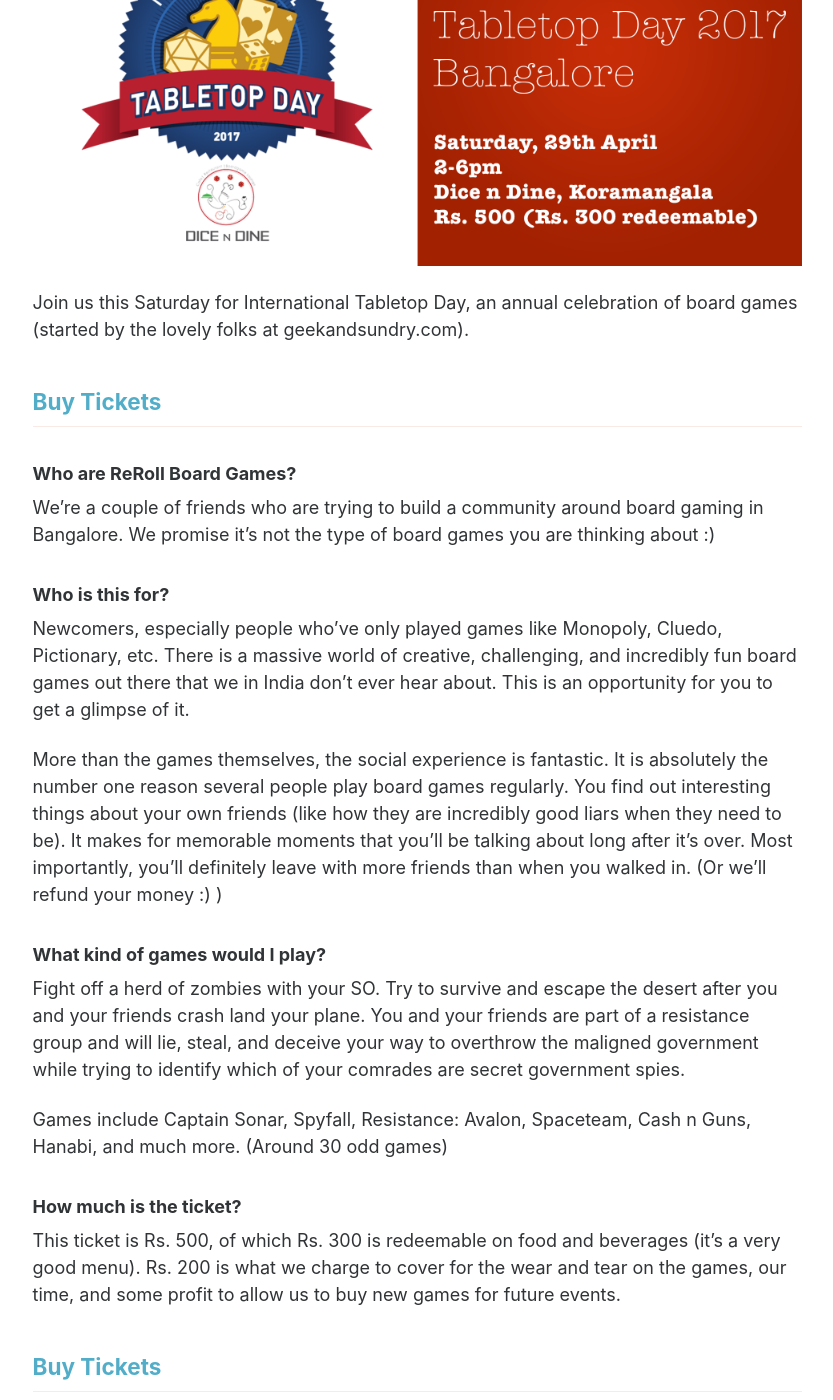
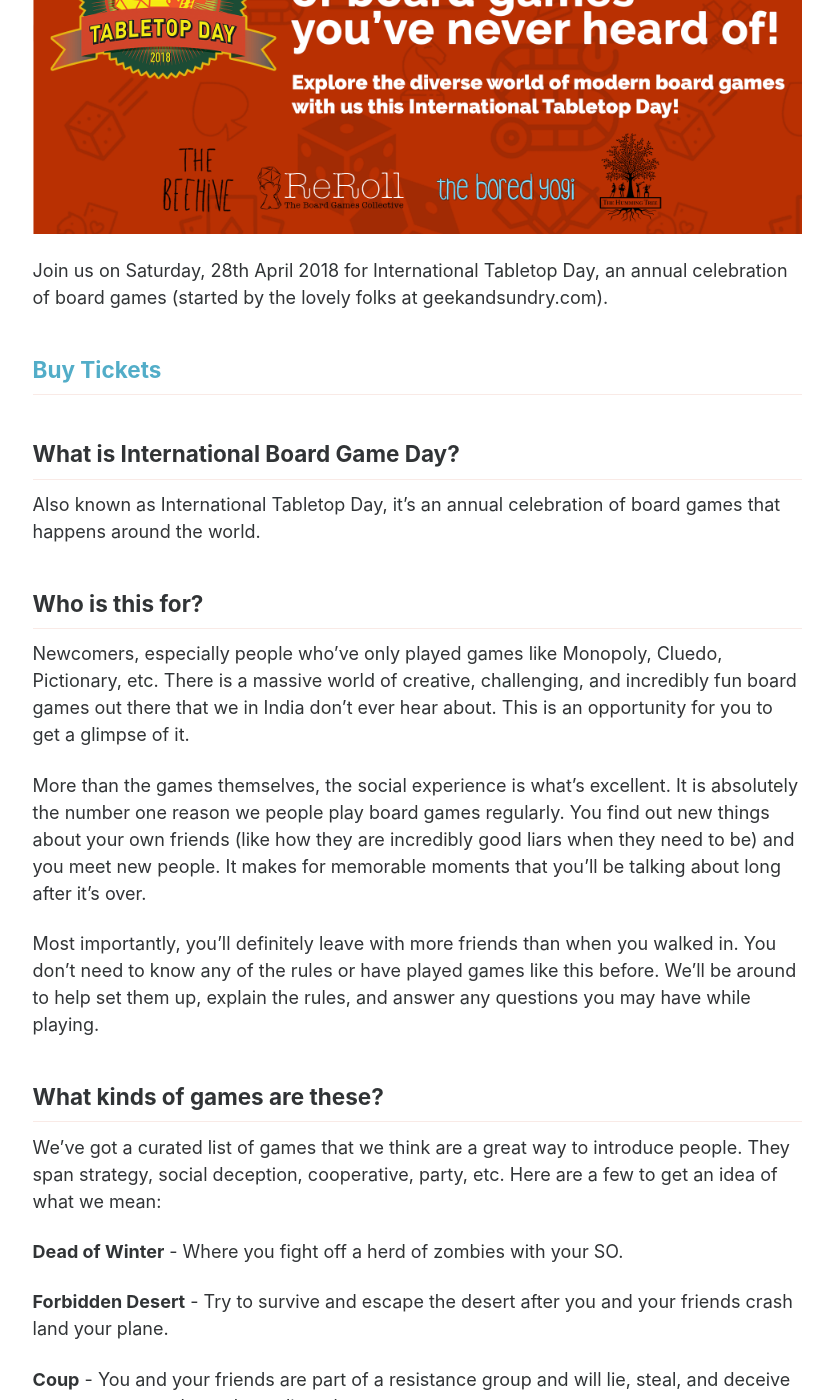
Before and after one commit to ReRollBLR/reroll.in, a Jekyll site: the page built from _pages/tabletopday.html, in a window 1280 px wide and 1400 px high, scrolled down 367 px. Shown: the whole window, without its empty margins (249-1082 px from the left). Built offline with Jekyll 4.4.1, drawn with Linux system fonts in a browser that asks for light colours; comment, search, counter and statistics services are not loaded; some of the changed text lies outside the part shown.

Commit message:
Added ITTD 2018

```diff
--- a/_data/navigation.yml
+++ b/_data/navigation.yml
@@ -1,5 +1,5 @@
 main:
+  - title: "International Tabletop Day 2018!"
+    url: '/tabletopday'
   - title: "Code of Conduct"
     url: '/code-of-conduct'
-  - title: "Our blog"
-    url: 'https://blog.reroll.in/'
--- a/_pages/tabletopday.html
+++ b/_pages/tabletopday.html
@@ -1,32 +1,44 @@
 ---
-title: International Tabletop Day 2017, Bangalore
+title: International Tabletop Day 2018, Bangalore
 permalink: "/tabletopday"
 layout: single
+excerpt: "Forget Monopoly, Pictionary, and Cluedo. Come explore the diverse world of modern board games with us this International Tabletop Day!"
 ---
 
-![](/images/tabletopday-header.png)
+![](/images/tabletopday2018-header.png)
 
-Join us this Saturday for International Tabletop Day, an annual celebration of board games (started by the lovely folks at geekandsundry.com).
+Join us on Saturday, 28th April 2018 for International Tabletop Day, an annual celebration of board games (started by the lovely folks at geekandsundry.com).
 
-## [Buy Tickets](https://insider.in/international-tabletop-day-2017-april29-2017/event)
+## [Buy Tickets](https://insider.in/international-board-game-day-april28-2018/event)
 
-### Who are ReRoll Board Games?
-We’re a couple of friends who are trying to build a community around board gaming in Bangalore. We promise it’s not the type of board games you are thinking about :)
+## What is International Board Game Day?
+Also known as International Tabletop Day, it's an annual celebration of board games that happens around the world.
 
-### Who is this for?
+## Who is this for?
 Newcomers, especially people who’ve only played games like Monopoly, Cluedo, Pictionary, etc. There is a massive world of creative, challenging, and incredibly fun board games out there that we in India don’t ever hear about. This is an opportunity for you to get a glimpse of it.
 
-More than the games themselves, the social experience is fantastic. It is absolutely the number one reason several people play board games regularly. You find out interesting things about your own friends (like how they are incredibly good liars when they need to be). It makes for memorable moments that you’ll be talking about long after it’s over. Most importantly, you’ll definitely leave with more friends than when you walked in. (Or we’ll refund your money :) )
+More than the games themselves, the social experience is what's excellent. It is absolutely the number one reason we people play board games regularly. You find out new things about your own friends (like how they are incredibly good liars when they need to be) and you meet new people. It makes for memorable moments that you’ll be talking about long after it’s over.
 
-### What kind of games would I play?
-Fight off a herd of zombies with your SO. Try to survive and escape the desert after you and your friends crash land your plane. You and your friends are part of a resistance group and will lie, steal, and deceive your way to overthrow the maligned government while trying to identify which of your comrades are secret government spies.
+Most importantly, you’ll definitely leave with more friends than when you walked in. You don't need to know any of the rules or have played games like this before. We’ll be around to help set them up, explain the rules, and answer any questions you may have while playing.
 
-Games include Captain Sonar, Spyfall, Resistance: Avalon, Spaceteam, Cash n Guns, Hanabi, and much more. (Around 30 odd games)
+## What kinds of games are these?
+We've got a curated list of games that we think are a great way to introduce people. They span strategy, social deception, cooperative, party, etc. Here are a few to get an idea of what we mean:
 
-### How much is the ticket?
+**Dead of Winter** - Where you fight off a herd of zombies with your SO.
+
+**Forbidden Desert** - Try to survive and escape the desert after you and your friends crash land your plane.
+
+**Coup** - You and your friends are part of a resistance group and will lie, steal, and deceive your way to overthrow the maligned government.
+
+**Ticket to Ride** - Where you build a railroad network across Europe against your friends.
+
+## Are there any tournaments?
+Yes! During the event, we have two tournaments - one on **Pandemic**, and the other on **Star Realms**. The winners will receive a copy of Pandemic and Machi Koro respectively, courtesy **The Bored Yogi**.
+
+## How much is the ticket?
 This ticket is Rs. 500, of which Rs. 300 is redeemable on food and beverages (it’s a very good menu). Rs. 200 is what we charge to cover for the wear and tear on the games, our time, and some profit to allow us to buy new games for future events.
 
-## [Buy Tickets](https://insider.in/international-tabletop-day-2017-april29-2017/event)
+## [Buy Tickets](https://insider.in/international-board-game-day-april28-2018/event)
 
 <h2>You can also follow us at</h2>
 <a class="btn btn--facebook" href="https://facebook.com/ReRollBLR"><i class="fa fa-fw fa-facebook"></i> ReRoll Games</a>
```
Also changed, not shown: images/tabletopday2017-header.png (renamed from images/tabletopday-header.png), images/tabletopday2018-header.png (added).
